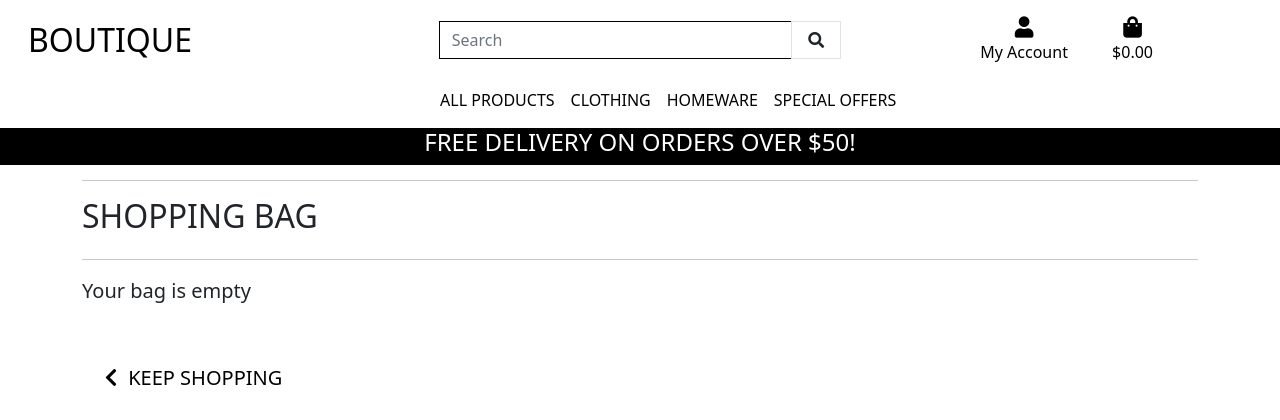
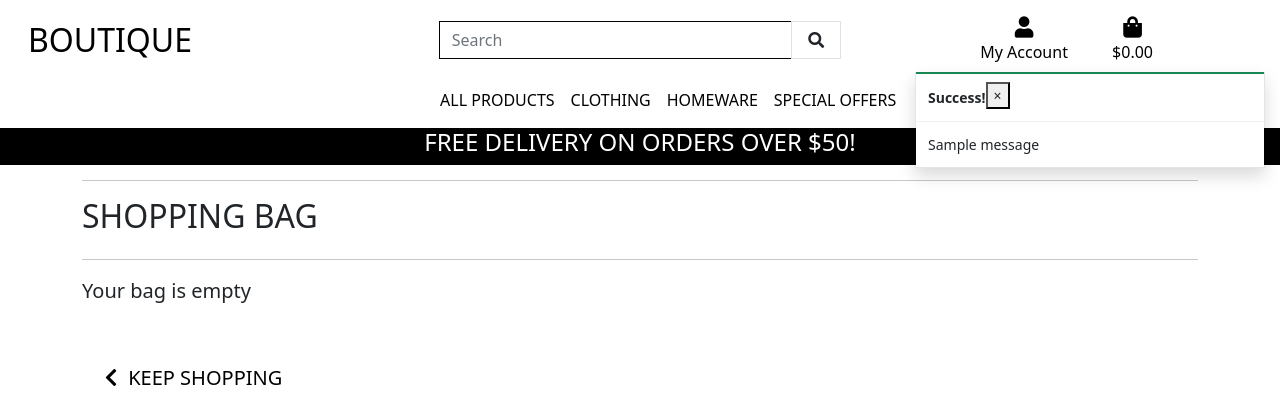
Before and after one commit to cmd-source/Flullstack-walkthrough, a Django app: page /bag/ in a window 1280 px wide. Shown: the top 420 px of the page. Run offline with Django 3.2, Linux system fonts and the light colour scheme; one stand-in notice (Sample message) is shown; some libraries are stand-ins or nearby versions.

Commit message:
adding in toasts success error info and warning

```diff
--- a/bag/views.py
+++ b/bag/views.py
@@ -1,4 +1,7 @@
-from django.shortcuts import render, redirect, reverse, HttpResponse
+from django.shortcuts import render, redirect, reverse, HttpResponse, get_object_or_404
+from django.contrib import messages
+
+from products.models import Product
 # Create your views here.
 
 
@@ -9,6 +12,7 @@ def view_bag(request):
 def add_to_bag(request, item_id):
     ''' Add a quantity to the bag'''
 
+    product = get_object_or_404(Product, pk=item_id)
     quantity = int(request.POST.get('quantity'))
     redirect_url = request.POST.get('redirect_url')
     size = None
@@ -24,11 +28,13 @@ def add_to_bag(request, item_id):
                 bag[item_id]['items_by_size'][size] = quantity
         else:
             bag[item_id] = {'items_by_size': {size: quantity}}
+        messages.success(request, f'added {product.name} to your bag')
     else:
         if item_id in list(bag.keys()):
             bag[item_id] += quantity
         else:
             bag[item_id] = quantity
+            messages.success(request, f'added {product.name} to your bag')
 
     request.session['bag'] = bag
     return redirect(redirect_url)
--- a/boutique_ado/settings.py
+++ b/boutique_ado/settings.py
@@ -46,6 +46,8 @@ INSTALLED_APPS = [
     'products',
     'bag',
 ]
+
+MESSAGE_STORAGE = 'django.contrib.messages.storage.session.SessionStorage'
 
 MIDDLEWARE = [
     'django.middleware.security.SecurityMiddleware',
--- a/static/css/base.css
+++ b/static/css/base.css
@@ -102,6 +102,23 @@ a.category-badge > span.badge:hover {
     cursor: pointer;
 }
 
+/* ------------------------------- bootstrap toasts */
+
+.message-container {
+    position: fixed;
+    top: 72px;
+    right: 15px;
+    z-index: 99999999999;
+}
+
+.custom-toast {
+    overflow: visible;
+}
+
+.toast-capper {
+    height: 2px;
+}
+
 /* -------------------------------- Media Queries */
 
 /* Slightly larger container on xl screens */
--- a/templates/base.html
+++ b/templates/base.html
@@ -120,8 +120,22 @@
   </header>
 
   {% if messages %}
-  <div class="message-container"></div>
-  {% endif %}
+  <div class="message-container">
+      {% for message in messages %}
+          {% with message.level as level %}
+              {% if level == 40 %}
+                  {% include 'includes/toasts/toast_error.html' %}
+              {% elif level == 30 %}
+                  {% include 'includes/toasts/toast_warning.html' %}
+              {% elif level == 25 %}
+                  {% include 'includes/toasts/toast_success.html' %}
+              {% else %}
+                  {% include 'includes/toasts/toast_info.html' %}
+              {% endif %}
+          {% endwith %}
+      {% endfor %}
+  </div>
+{% endif %}
 
   {% block page_header %}
   {% endblock %}
@@ -130,6 +144,9 @@
   {% endblock %}
 
   {% block postloadjs %}
+  <script type="text/javascript">
+    $('.toast').toast('show');
+  </script>
   {% endblock %}
 
 </body>
--- /dev/null
+++ b/templates/includes/toasts/toast_success.html
@@ -0,0 +1,13 @@
+<div class="toast custom-toast rounded-0 border-top-0" data-autohide="false">
+    <div class="arrow-up arrow-success"></div>
+    <div class="w-100 toast-capper bg-success"></div>
+    <div class="toast-header bg-white text-dark">
+        <strong class="mr-auto">Success!</strong>
+        <button type="button" class="ml-2 mb-1 close text-dark float-right" data-dismiss="toast" aria-label="Close">
+            <span aria-hidden="true">&times;</span>
+        </button>
+    </div>
+    <div class="toast-body bg-white">
+        {{ message }}
+    </div>
+</div>
```
Also changed, not shown: templates/includes/toasts/toast_error.html (added, +13 -0 lines), templates/includes/toasts/toast_info.html (added, +13 -0 lines), templates/includes/toasts/toast_warning.html (added, +13 -0 lines), db.sqlite3.
